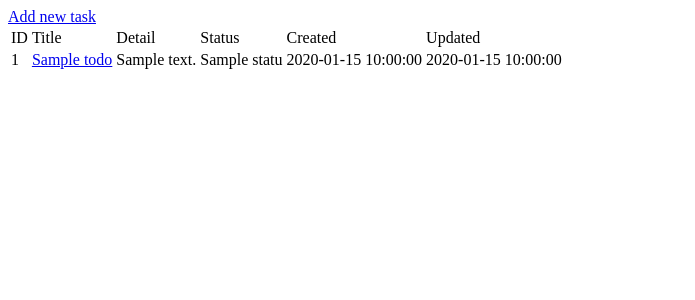
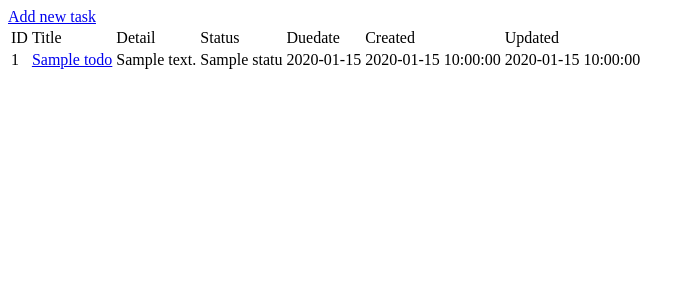
Before and after one commit to suzuki86/todomanager, a CakePHP app: the page made by app/View/Todos/index.ctp in a window 1280 px wide. Shown: the top 300 px of the page, without its empty margins (0-695 px from the left). Run offline with PHP 8.4 and a stand-in for CakePHP, Linux system fonts and the light colour scheme; the template is opened without the code that fills it: most values are stand-ins (such as "Sample title", 1, 10 or a date in 2020); some libraries are stand-ins or nearby versions.

Commit message:
Show duedate on todos index page

```diff
--- a/app/View/Todos/index.ctp
+++ b/app/View/Todos/index.ctp
@@ -5,6 +5,7 @@
   <td>Title</td>
   <td>Detail</td>
   <td>Status</td>
+  <td>Duedate</td>
   <td>Created</td>
   <td>Updated</td>
 </tr>
@@ -15,6 +16,7 @@ foreach($todos as $todo) {
   echo '<td><a href="/todos/edit/' . $todo['Todo']['id'] . '">' . $todo['Todo']['title'] . '</a></td>';
   echo '<td>' . $todo['Todo']['detail'] . '</td>';
   echo '<td>' . $todo['Status']['label'] . '</td>';
+  echo '<td>' . $todo['Todo']['duedate'] . '</td>';
   echo '<td>' . $todo['Todo']['created'] . '</td>';
   echo '<td>' . $todo['Todo']['updated'] . '</td>';
   echo '</tr>';
```
